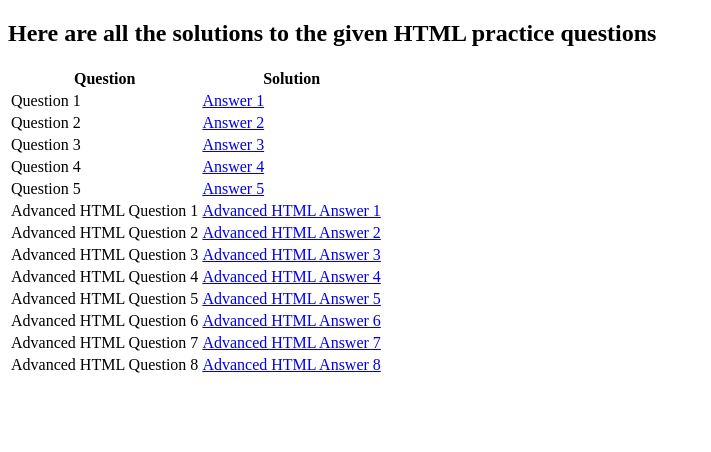
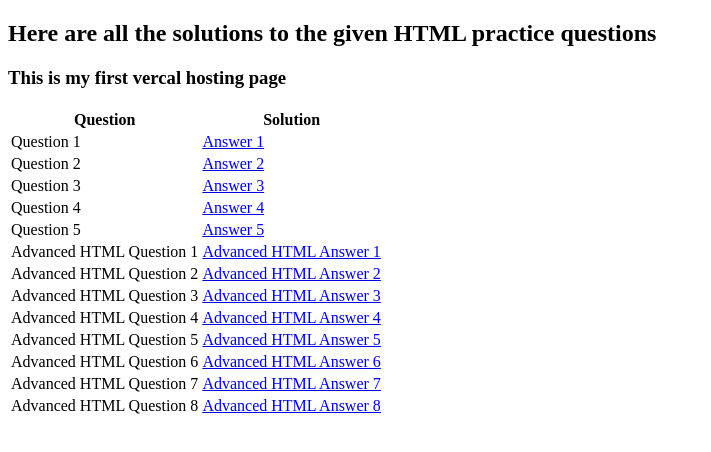
Before and after one commit to mrHarshchoudhary/HTML_PRAC, a plain HTML site: page index.html in a window 1280 px wide. Shown: the whole page, without its empty margins (0-711 px from the left). Drawn offline with Linux system fonts and the light colour scheme.

Commit message:
All the files are uploaded

```diff
--- a/index.html
+++ b/index.html
@@ -7,6 +7,7 @@
 </head>
 <body>
   <h2>Here are all the solutions to the given HTML practice questions</h2>
+  <h3>This is my first vercal hosting page</h3>
   <table>
     <tr>
       <th>Question</th>
```
